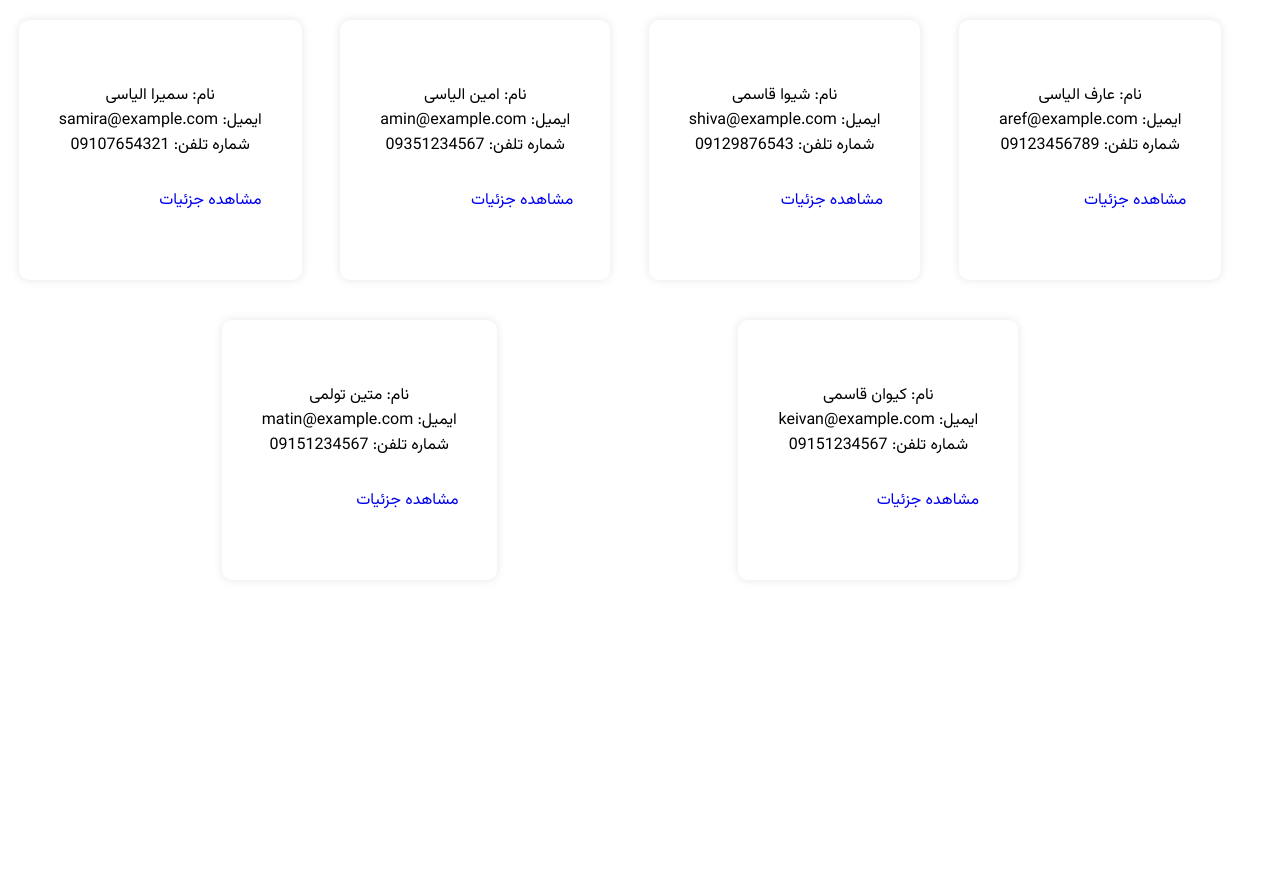
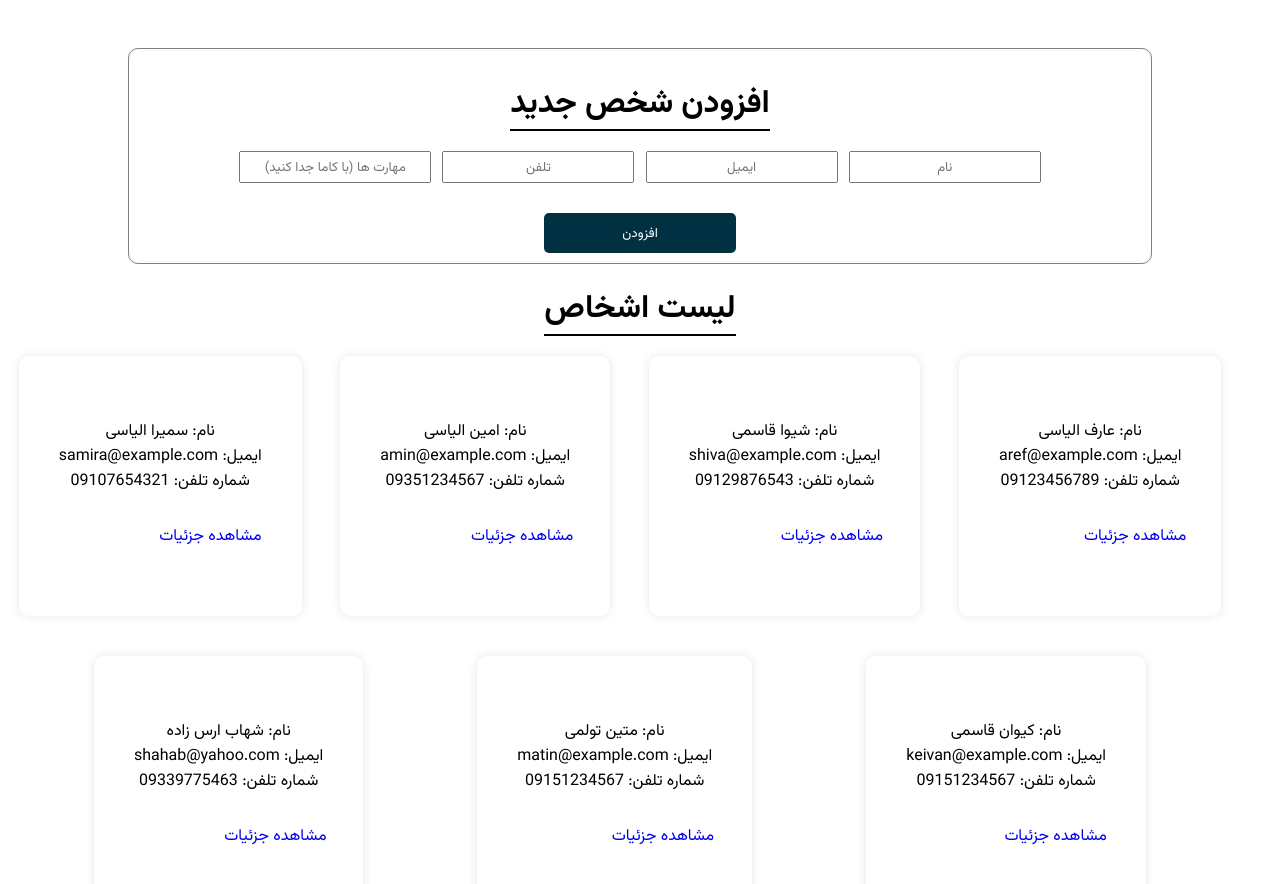
Before and after one commit to aref-elyassi/Contact-App, a React (Vite) app: page / in a window 1280 px wide. Shown: the top 884 px of the page. Before the commit the page ends 800 px from the top, so only its background shows below. Built offline with nearby package versions, Linux system fonts and the light colour scheme; data requests are answered from the project's data file.

Commit message:
add addPerson.jsx to project

```diff
--- a/data.json
+++ b/data.json
@@ -1,50 +1,71 @@
-
 {
-"data":
-  [
+  "data": [
     {
-      "id": 1,
+      "id": "1",
       "name": "عارف الیاسی",
       "email": "aref@example.com",
       "phone": "09123456789",
-      "skills":["react","next"]
-
+      "skills": [
+        "react",
+        "next"
+      ]
     },
     {
-      "id": 2,
+      "id": "2",
       "name": "شیوا قاسمی",
       "email": "shiva@example.com",
       "phone": "09129876543",
-      "skills":["nodejs","express","mongodb"]
-
+      "skills": [
+        "nodejs",
+        "express",
+        "mongodb"
+      ]
     },
     {
-      "id": 3,
+      "id": "3",
       "name": "امین الیاسی",
       "email": "amin@example.com",
       "phone": "09351234567",
-      "skills":["C#"]
+      "skills": [
+        "C#"
+      ]
     },
     {
-      "id": 4,
+      "id": "4",
       "name": "سمیرا الیاسی",
       "email": "samira@example.com",
       "phone": "09107654321",
-      "skills":["C"]
+      "skills": [
+        "C"
+      ]
     },
     {
-      "id": 5,
+      "id": "5",
       "name": "کیوان قاسمی",
       "email": "keivan@example.com",
       "phone": "09151234567",
-      "skills":["python"]
+      "skills": [
+        "python"
+      ]
     },
     {
-      "id": 6,
+      "id": "6",
       "name": "متین تولمی",
       "email": "matin@example.com",
       "phone": "09151234567",
-      "skills":["java"]
+      "skills": [
+        "java"
+      ]
+    },
+    {
+      "id": "199d",
+      "name": "شهاب ارس زاده",
+      "email": "shahab@yahoo.com",
+      "phone": "09339775463",
+      "skills": [
+        "nodejs",
+        "reactjs"
+      ]
     }
   ]
 }
--- /dev/null
+++ b/src/components/AddPerson.jsx
@@ -0,0 +1,52 @@
+import React, { useState } from 'react'
+import styles from './AddPerson.module.css'
+
+const AddPerson = () => {
+    const handleChange = () => {
+
+    }
+
+    return (
+        <div className={styles.container}>
+            <h1>افزودن شخص جدید</h1>
+            <div className={styles.inputs}>
+
+                <input
+                    type="text"
+                    name="name"
+
+                    onChange={handleChange}
+                    placeholder="نام"
+                    required
+                />
+                <input
+                    type="email"
+                    name="email"
+
+                    onChange={handleChange}
+                    placeholder="ایمیل"
+                    required
+                />
+                <input
+                    type="tel"
+                    name="phone"
+
+                    onChange={handleChange}
+                    placeholder="تلفن"
+                    required
+                />
+                <input
+                    type="text"
+                    name="skills"
+
+                    onChange={handleChange}
+                    placeholder="مهارت ها (با کاما جدا کنید)"
+                    required
+                />
+            </div>
+                <button type="submit">افزودن</button>
+        </div>
+    )
+}
+
+export default AddPerson
--- /dev/null
+++ b/src/components/AddPerson.module.css
@@ -0,0 +1,25 @@
+.container{
+    display: flex;
+    align-items: center;
+    justify-content: center;
+    flex-direction: column;
+    width: 80%;
+    margin-top: 3rem;
+    border: 1px solid gray;
+    padding: 10px;
+    border-radius:10px ;
+}
+.inputs{
+    width: 80%;
+    display: flex;
+    justify-content: space-between;
+    margin-top: 20px;
+}
+.inputs input{
+    width: 12rem;
+    height: 2rem;
+    text-align: center;
+}
+.container button{
+    margin-top: 30px;
+}
--- a/src/pages/HomePage.jsx
+++ b/src/pages/HomePage.jsx
@@ -2,14 +2,19 @@ import React from 'react'
 import { usePerson } from '../context/PersonContext'
 import Card from '../components/Card'
 import styles from './HomePage.module.css'
+import AddPerson from '../components/AddPerson'
 const HomePage = () => {
   const { person } = usePerson()
   return (
     <div className={styles.container}>
+      <AddPerson />
+      <h1>لیست اشخاص</h1>
+      <div className={styles.personList}>
 
-      {person.map((item) => (
-        <Card key={item.id} item={item} />
-      ))}
+        {person.map((item) => (
+          <Card key={item.id} item={item} />
+        ))}
+      </div>
     </div>
   )
 }
--- a/src/pages/HomePage.module.css
+++ b/src/pages/HomePage.module.css
@@ -1,4 +1,17 @@
 .container{
+    display: flex;
+    justify-content: space-evenly;
+    align-items: center;
+    flex-direction: column;
+    width: 100%;
+    height: 100%;
+    flex-wrap: wrap;
+}
+.container h1{
+    margin-top: 20px;
+    border-bottom: 2px solid #000;
+}
+.personList{
     display: flex;
     justify-content: space-evenly;
     align-items: center;
```
